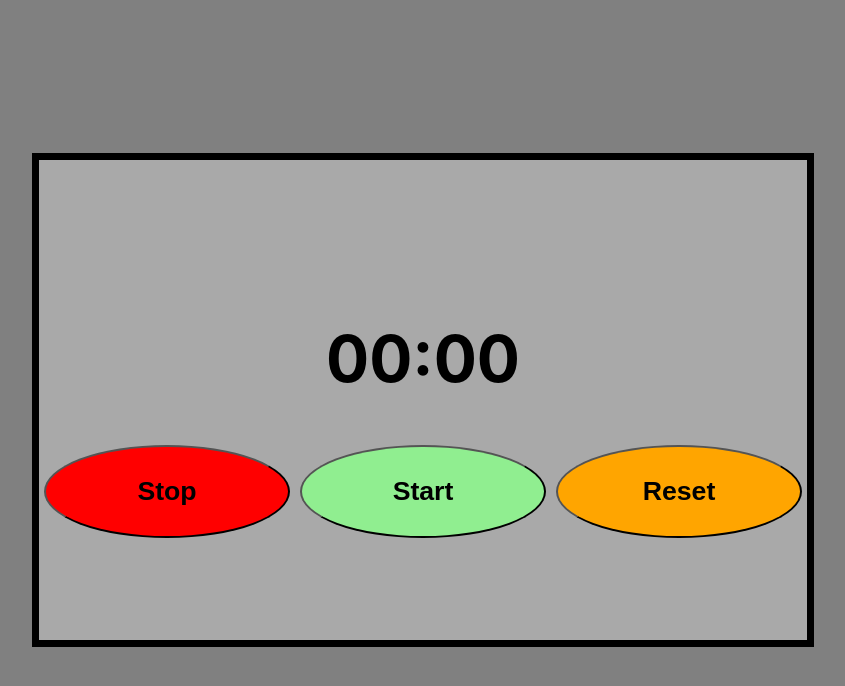
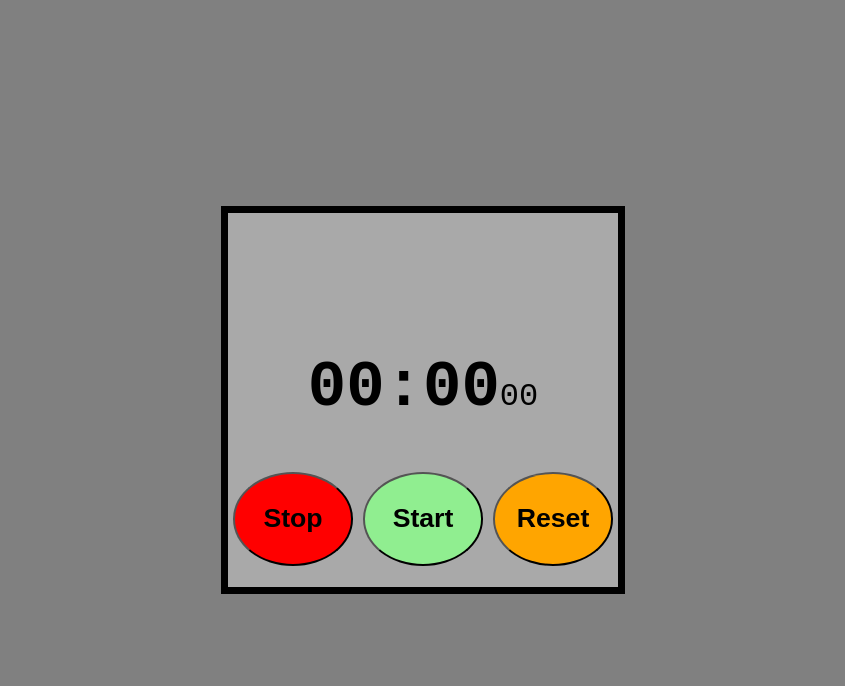
Before and after one commit to Blancaslan/JS-Stopwatch-Website, a React (Create React App) app in the folder my-app/: page / in a window 1280 px wide. Shown: the top 686 px of the page, without its empty margins (217-1062 px from the left). Built offline with nearby package versions, Linux system fonts and the light colour scheme.

Commit message:
Adding miliseconds and resizing the backbox

```diff
--- a/my-app/src/components/button/button.css
+++ b/my-app/src/components/button/button.css
@@ -1,7 +1,7 @@
 .box {
     margin: 5px;
     height: 7em;
-    width: 20em;
+    width: 9em;
     background-color: orange;
     border-radius: 50%;
 }
--- a/my-app/src/components/home/home.css
+++ b/my-app/src/components/home/home.css
@@ -8,21 +8,25 @@
 }
 
 .backbox {
-    width: 60vw;
-    height: 60vh;
+    width: flex;
+    height: flex;
     background-color: darkgrey;
-    position: relative;
     text-align: center;
     border: 7px solid black;
 }
 
 .buttons {
     display: flex;
-    align-items: center;
     justify-content: center;
+    margin-bottom: 1em;
 }
 
 .time {
-    margin-top: 5em;
+    margin-top: 3em;
     font-size: 200%;
+    font-family: 'Courier New', Courier, monospace;
 }
+
+.time > * {
+    display: inline-block;
+}
--- a/my-app/src/components/home/home.js
+++ b/my-app/src/components/home/home.js
@@ -3,11 +3,14 @@ import CustomButton from '../button/button';
 import React  from 'react';
 
 
-let second = 0
+let second = 3500
 let timer
 let Minute = '00'
 let Second = '00'
-let intervalID
+let MiliSecond = "00"
+let miliTimer
+let secondIntervalID
+
 
 export default function Home() {
     return(
@@ -15,6 +18,7 @@ export default function Home() {
             <div className="backbox">
                 <div className="time">
                     <h1 id="count">{Minute}:{Second}</h1>
+                    <p id="smallCount">{MiliSecond}</p>
                 </div>
                 <div className="buttons">
                     <CustomButton text={"Stop"} onClick={stop} backgroundColor="red"></CustomButton>
@@ -27,35 +31,52 @@ export default function Home() {
 }
 
 function start() {
-    if (!intervalID) {
-        intervalID = setInterval(() => {
-            second++
-            timer = Time(second)
-            Minute = timer[0]
-            Second = timer[1]
-            document.getElementById("count").innerHTML=[Minute + ':' + Second]
-        }, 1000)
+    if (!secondIntervalID) {
+        secondIntervalID = setInterval(() => {
+            if (miliTimer < 99){
+                miliTimer++
+                MiliSecond = miliSecSwitch(miliTimer)
+                document.getElementById("smallCount").innerHTML=MiliSecond
+            }
+            else {
+                miliTimer = 0
+                second++
+                timer = Time(second)
+                document.getElementById("count").innerHTML=[timer[0] + ':' + timer[1]]
+            }
+        }, 10)
     }
+
+
     else {
         stop()
     }
 }
-
 function stop() {
-    clearInterval(intervalID)
-    intervalID = undefined
+    clearInterval(secondIntervalID)
+    secondIntervalID = undefined
 }
 
 function reset() {
     second = 0
+    MiliSecond = '00'
     Second = '00'
     Minute = '00'
     document.getElementById("count").innerHTML=[Minute + ':' + Second]
-    clearInterval(intervalID)
-    intervalID = undefined
+    document.getElementById("smallCount").innerHTML=MiliSecond
+    clearInterval(secondIntervalID)
+    secondIntervalID = undefined
 }
 
-function secMinSwitch(sec, min) {
+function miliSecSwitch(miliTime) {
+    switch (true) {
+        case miliTime === 0: {miliTime = '00'; break}
+        case miliTime < 10: {miliTime = '0' + miliTime; break}
+    }
+    return miliTime
+}
+
+function secMinSwitch(sec, ...min) {
     switch (true) {
         case sec === 0: {sec = '00'; break}
         case sec < 10: {sec = '0' + sec; break}
```
